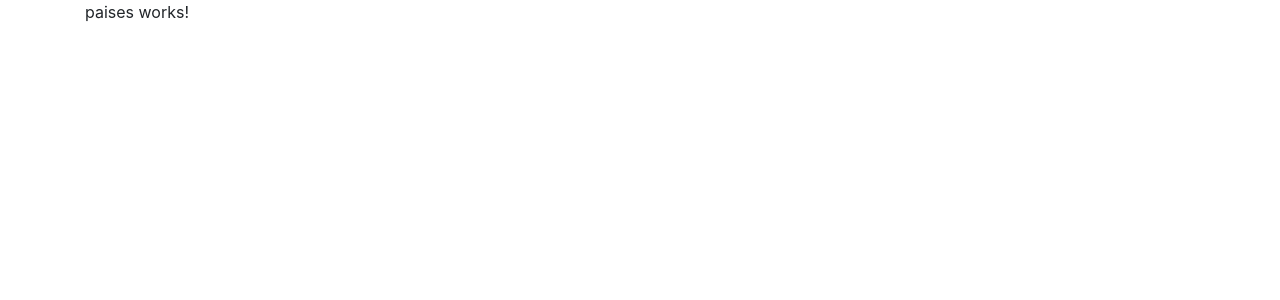
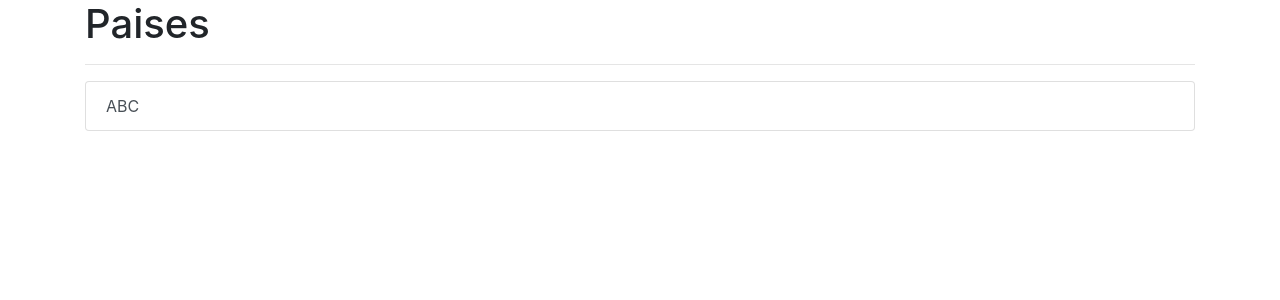
Before and after one commit to israelbejarano/angular-pwa-paises, an Angular app: page / in a window 1280 px wide. Shown: the top 300 px of the page. Built offline with nearby package versions, Linux system fonts and the light colour scheme.

Commit message:
primera maquetacion

```diff
--- a/src/app/pages/pais/pais.component.html
+++ b/src/app/pages/pais/pais.component.html
@@ -1,3 +1,5 @@
-<p>
-  pais works!
-</p>
+<h1>Pais...</h1>
+<hr>
+<div class="row animated fadeIn fast">
+    ...
+</div>
--- a/src/app/pages/paises/paises.component.html
+++ b/src/app/pages/paises/paises.component.html
@@ -1,3 +1,5 @@
-<p>
-  paises works!
-</p>
+<h1>Paises</h1>
+<hr>
+<ul class="list-group">
+    <a [routerLink]="['/pais', 'ESP']" class="list-group-item list-group-item-action animated fadeIn fast">ABC</a>
+</ul>
```
